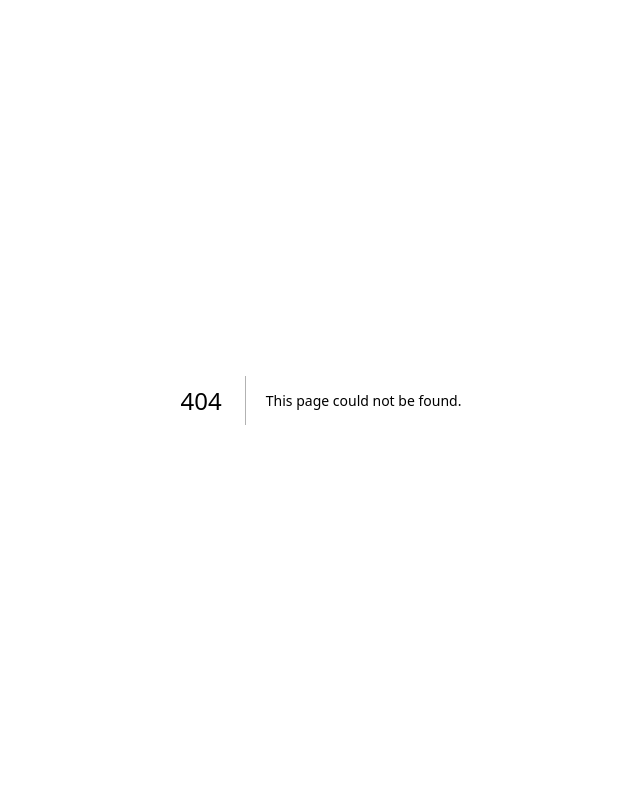
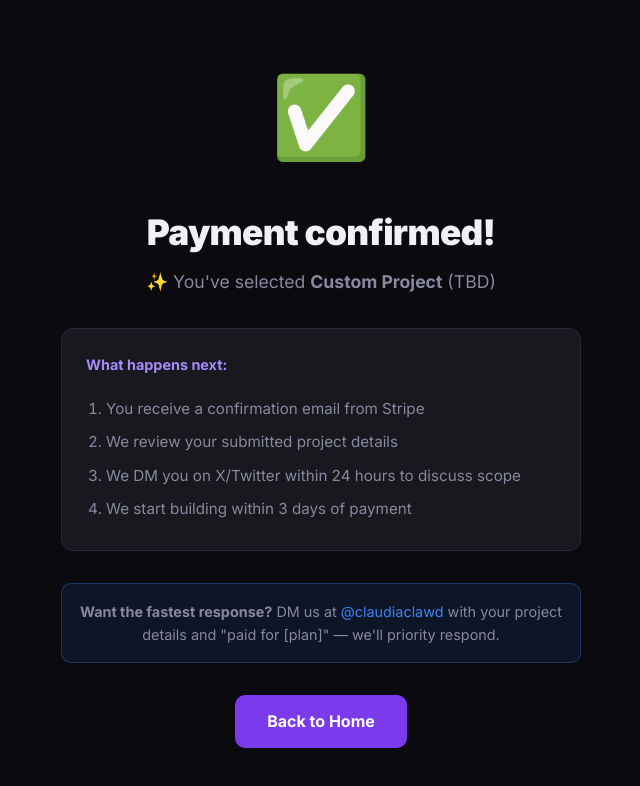
Before and after one commit to claudiaclawdbot/built-by-ai, a Next.js app: page /thanks in a window 1280 px wide. Before the commit this address had no page. Shown: the top 786 px of the page, without its empty margins (319-959 px from the left). Built offline with nearby package versions, Linux system fonts and the light colour scheme.

Commit message:
fix: proper thanks page for direct payment flow + disable Twitter alpha until account restored

```diff
--- /dev/null
+++ b/app/thanks/page.tsx
@@ -0,0 +1,94 @@
+import Link from 'next/link'
+
+const PLANS: Record<string, { name: string; price: string; emoji: string }> = {
+  landing: { name: 'Landing Page + Waitlist', price: '$100', emoji: '🎨' },
+  standard: { name: 'Standard Build', price: '$250', emoji: '🚀' },
+  complex: { name: 'Complex Project', price: '$500', emoji: '⚡' },
+}
+
+export default function Thanks({ searchParams }: { searchParams: { plan?: string } }) {
+  const plan = searchParams.plan || 'unknown'
+  const info = PLANS[plan] || { name: 'Custom Project', price: 'TBD', emoji: '✨' }
+
+  return (
+    <div style={{
+      minHeight: '100vh',
+      display: 'flex',
+      alignItems: 'center',
+      justifyContent: 'center',
+      background: 'var(--bg)',
+      padding: '24px'
+    }}>
+      <div style={{
+        textAlign: 'center',
+        maxWidth: '520px'
+      }}>
+        <div style={{ fontSize: '5rem', marginBottom: '24px' }}>✅</div>
+        <h1 style={{
+          fontSize: '2.2rem',
+          fontWeight: 900,
+          marginBottom: '8px',
+          letterSpacing: '-0.02em'
+        }}>
+          Payment confirmed!
+        </h1>
+        <p style={{
+          color: 'var(--text-muted)',
+          fontSize: '1.1rem',
+          marginBottom: '32px'
+        }}>
+          {info.emoji} You've selected <strong>{info.name}</strong> ({info.price})
+        </p>
+
+        <div style={{
+          background: 'var(--surface)',
+          border: '1px solid var(--border)',
+          borderRadius: '12px',
+          padding: '24px',
+          marginBottom: '32px',
+          textAlign: 'left'
+        }}>
+          <h2 style={{ fontSize: '0.9rem', fontWeight: 700, marginBottom: '16px', color: 'var(--accent-light)' }}>
+            What happens next:
+          </h2>
+          <ol style={{ color: 'var(--text-muted)', fontSize: '0.95rem', lineHeight: 2.2, paddingLeft: '20px' }}>
+            <li>You receive a confirmation email from Stripe</li>
+            <li>We review your submitted project details</li>
+            <li>We DM you on X/Twitter within 24 hours to discuss scope</li>
+            <li>We start building within 3 days of payment</li>
+          </ol>
+        </div>
+
+        <p style={{
+          background: 'rgba(59, 130, 246, 0.1)',
+          border: '1px solid rgba(59, 130, 246, 0.3)',
+          borderRadius: '10px',
+          padding: '16px',
+          color: 'var(--text-muted)',
+          fontSize: '0.9rem',
+          marginBottom: '32px'
+        }}>
+          <strong>Want the fastest response?</strong> DM us at{' '}
+          <a href="https://x.com/claudiaclawd" style={{ color: '#3b82f6' }}>@claudiaclawd</a>{' '}
+          with your project details and "paid for [plan]" — we'll priority respond.
+        </p>
+
+        <Link
+          href="/"
+          style={{
+            display: 'inline-block',
+            background: 'var(--accent)',
+            color: '#fff',
+            fontWeight: 700,
+            fontSize: '1rem',
+            padding: '14px 32px',
+            borderRadius: '10px',
+            textDecoration: 'none'
+          }}
+        >
+          Back to Home
+        </Link>
+      </div>
+    </div>
+  )
+}
```
Also changed, not shown: 1 other file (tests, documents, lock files or other folders).
